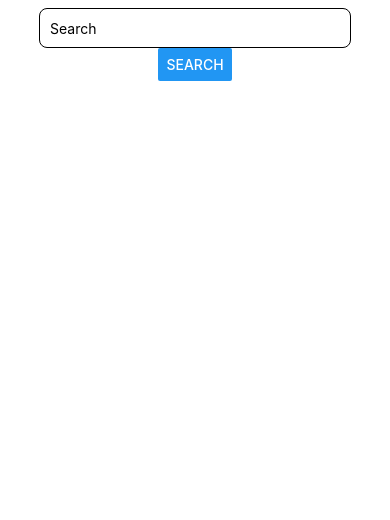
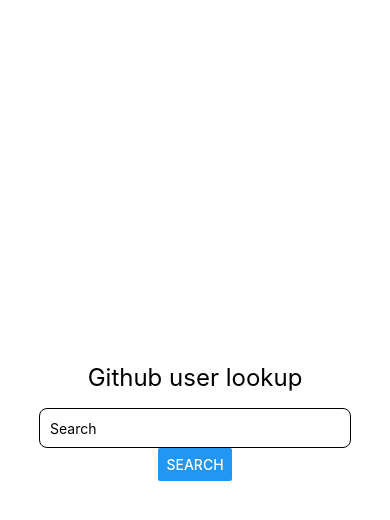
Before and after one commit to jones-sam/github-lookup, a React Native app: screen /Search in a window 390 px wide. Shown: the top 520 px of the page. Built offline with nearby package versions, Linux system fonts and the light colour scheme.

Commit message:
setup router & navigation

```diff
--- a/App.tsx
+++ b/App.tsx
@@ -1,13 +1,24 @@
 import React from "react";
 import { QueryClient, QueryClientProvider } from "react-query";
-import Search from "./Search";
+import Search from "./screens/Search";
+import { createNativeStackNavigator } from "@react-navigation/native-stack";
+import { NavigationContainer } from "@react-navigation/native";
 
 export default function App() {
   const queryClient = new QueryClient();
+  const Stack = createNativeStackNavigator();
 
   return (
     <QueryClientProvider client={queryClient}>
-      <Search />
+      <NavigationContainer>
+        <Stack.Navigator>
+          <Stack.Screen
+            name="Search"
+            component={Search}
+            options={{ headerShown: false }}
+          />
+        </Stack.Navigator>
+      </NavigationContainer>
     </QueryClientProvider>
   );
 }
--- a/package.json
+++ b/package.json
@@ -9,6 +9,8 @@
     "web": "expo start --web"
   },
   "dependencies": {
+    "@react-navigation/native": "^6.0.13",
+    "@react-navigation/native-stack": "^6.9.1",
     "@types/react": "~18.0.0",
     "@types/react-native": "~0.69.1",
     "axios": "^1.1.3",
@@ -16,6 +18,8 @@
     "expo-status-bar": "~1.4.0",
     "react": "18.0.0",
     "react-native": "0.69.6",
+    "react-native-safe-area-context": "4.3.1",
+    "react-native-screens": "~3.15.0",
     "react-query": "^3.39.2",
     "typescript": "^4.6.3"
   },
--- a/Search.tsx
+++ b/screens/Search.tsx
@@ -2,15 +2,17 @@
 import React, { useState } from "react";
 import {
   Button,
+  Image,
   SafeAreaView,
   StyleSheet,
   Text,
   TextInput,
+  View,
 } from "react-native";
 import { useQuery } from "react-query";
-import { getGithubUser } from "./datasource/github";
+import { getGithubUser } from "../datasource/github";
 
-export default function Search() {
+export default function Search({ navigation }) {
   const [searchQuery, setSearchQuery] = useState("");
 
   const { data, refetch, isLoading } = useQuery(
@@ -19,8 +21,14 @@
     { enabled: false }
   );
 
+  const onSearch = async () => {
+    await refetch();
+    navigation.navigate("Profile");
+  };
+
   return (
     <SafeAreaView style={styles.container}>
+      <Text style={styles.title}>Github user lookup</Text>
       <TextInput
         placeholder="Search"
         style={styles.searchBar}
@@ -39,7 +47,6 @@
           refetch();
         }}
       />
-      {data && <Text>{data.name}</Text>}
 
       <StatusBar style="auto" />
     </SafeAreaView>
@@ -47,17 +54,21 @@
 }
 
 const styles = StyleSheet.create({
+  title: {
+    fontSize: 24,
+  },
   container: {
     flex: 1,
     backgroundColor: "#fff",
     alignItems: "center",
+    justifyContent: "center",
   },
   searchBar: {
     borderWidth: 1,
     width: "80%",
     height: 40,
     padding: 10,
-    marginTop: 8,
+    marginTop: 16,
     borderRadius: 8,
   },
 });
```
Also changed, not shown: 1 other file (tests, documents, lock files or other folders).
